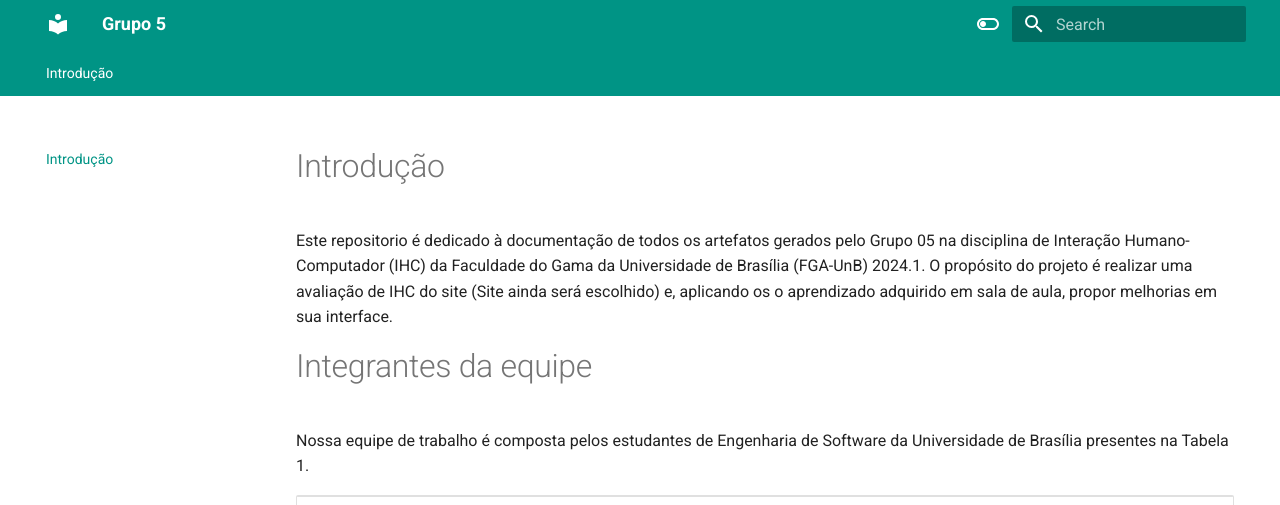
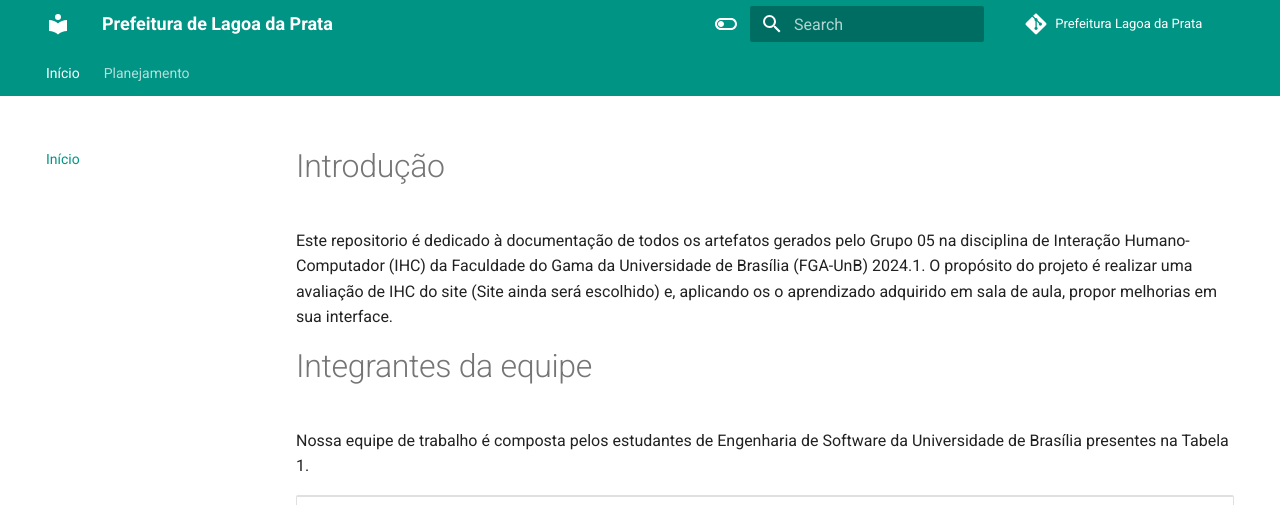
Before and after one commit to Interacao-Humano-Computador/2024.1-Prefeitura-Lagoa-da-Prata, an MkDocs documentation site: the page built from docs/index.md, in a window 1280 px wide and 1019 px high, cut to the strip 0-505 px from the top of the window. Built offline with MkDocs 1.6.1 and Material for MkDocs 9.7.7, drawn with Linux system fonts in a browser that asks for light colours; comment, search, counter and statistics services are not loaded.

Commit message:
adição repositorio,nome,url

```diff
--- a/mkdocs.yml
+++ b/mkdocs.yml
@@ -1,4 +1,16 @@
-site_name: Grupo 5
+repo_url: https://github.com/Interacao-Humano-Computador/2024.1-Prefeitura-Lagoa-da-Prata
+repo_name: Prefeitura Lagoa da Prata
+site_name: Prefeitura de Lagoa da Prata
+
+markdown_extensions:
+  - md_in_html
+
+nav:
+  - Início: index.md
+  - Planejamento:
+    - Cronograma Planejado: planejamento/cronograma_planejado.md
+    - Cronograma Executado: planejamento/cronograma_executado.md
+
 theme:
   name: material
   features:
```
